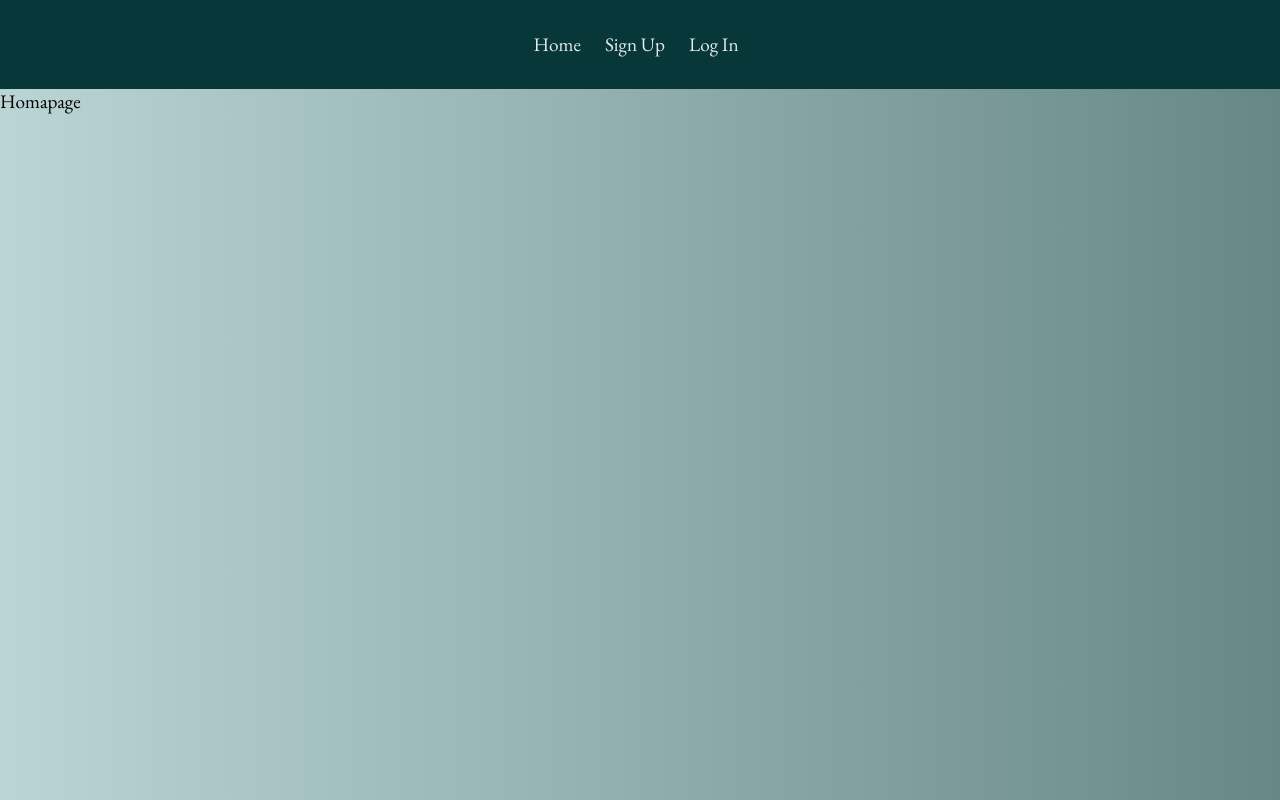
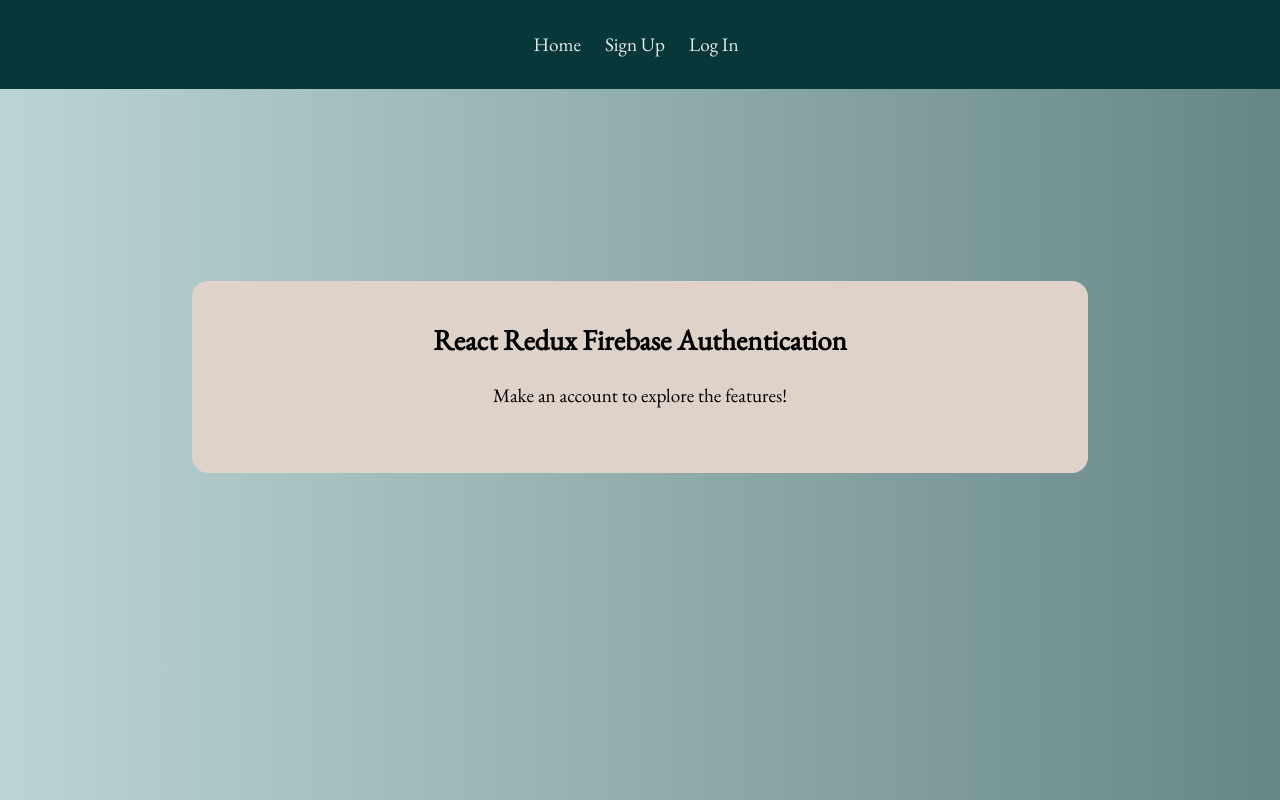
Before and after one commit to AvresCode/tdg-assess, a React (Create React App) app: page / in a window 1280 px wide. Built offline with nearby package versions, Linux system fonts and the light colour scheme; no server answers; a web font is replaced by a local one.

Commit message:
Finished styling

```diff
--- a/package.json
+++ b/package.json
@@ -10,9 +10,11 @@
     "firebase": "^9.15.0",
     "react": "^18.2.0",
     "react-dom": "^18.2.0",
+    "react-icons": "^4.7.1",
     "react-redux": "^8.0.5",
     "react-router-dom": "^6.4.5",
     "react-scripts": "5.0.1",
+    "react-social-icons": "^5.15.0",
     "redux-persist": "^6.0.0",
     "redux-thunk": "^2.4.2",
     "web-vitals": "^2.1.4"
--- a/src/index.css
+++ b/src/index.css
@@ -2,7 +2,9 @@
 
 body {
   margin: 0;
+  padding: 0;
   font-family: "EB Garamond", serif;
+  height: 100%;
   font-size: 1.2rem;
   -webkit-font-smoothing: antialiased;
   -moz-osx-font-smoothing: grayscale;
--- a/src/pages/Homapage.js
+++ b/src/pages/Homapage.js
@@ -1,3 +1,10 @@
+import "./Homepage.css";
+
 export const Homapage = () => {
-  return <div>Homapage</div>;
+  return (
+    <div className="home-container">
+      <h2> React Redux Firebase Authentication</h2>
+      <p> Make an account to explore the features! </p>
+    </div>
+  );
 };
--- /dev/null
+++ b/src/pages/Homepage.css
@@ -0,0 +1,17 @@
+.home-container {
+  background-color: rgb(222, 210, 201);
+  text-align: center;
+  /* display: flex;
+  flex-direction: column;
+  justify-content: center;
+  align-items: center; */
+  height: 20vh;
+  margin: 5%;
+  padding: 1rem;
+  border-radius: 1rem;
+}
+@media only screen and (min-width: 768px) {
+  .home-container {
+    margin: 15%;
+  }
+}
```
Also changed, not shown: 1 other file (tests, documents, lock files or other folders).
